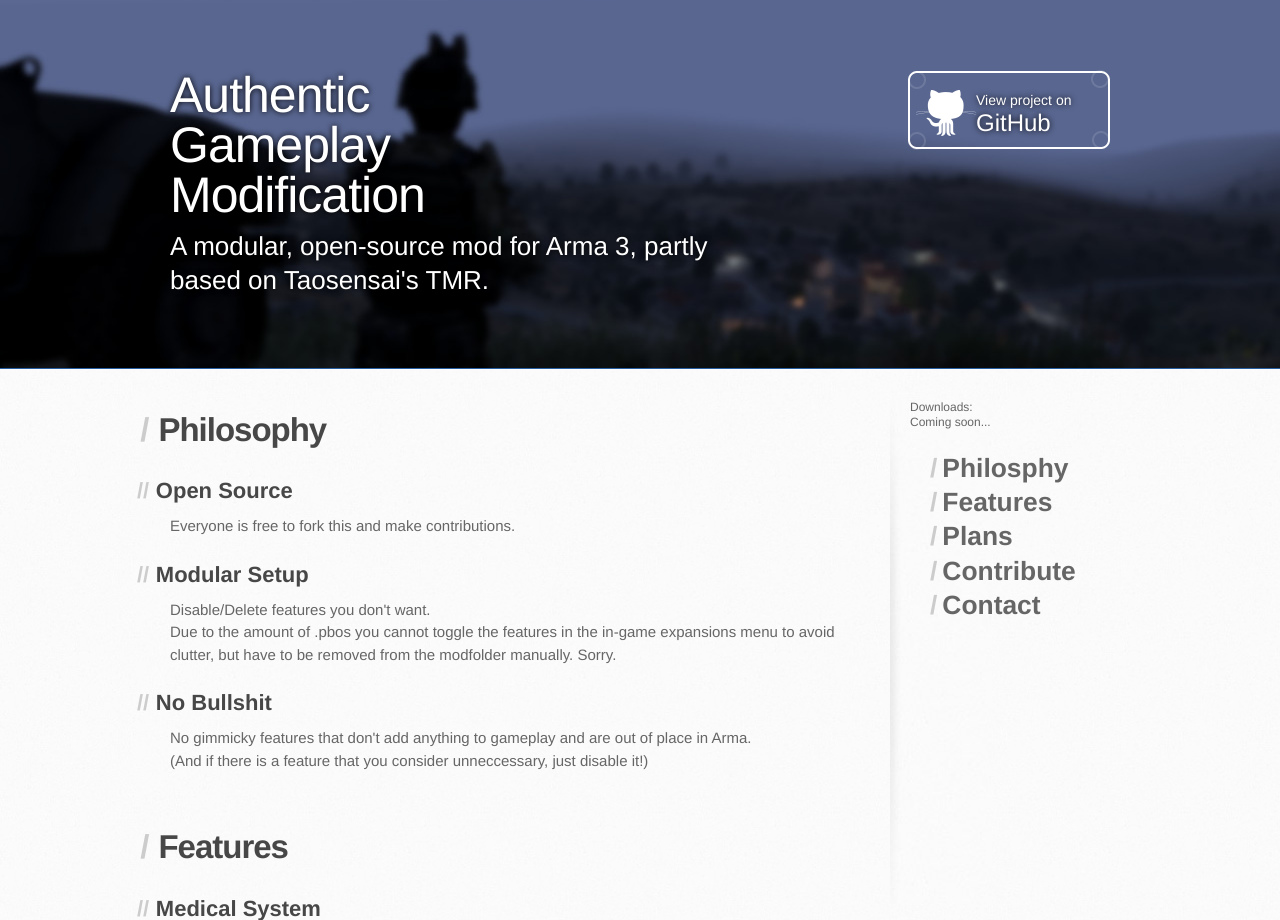
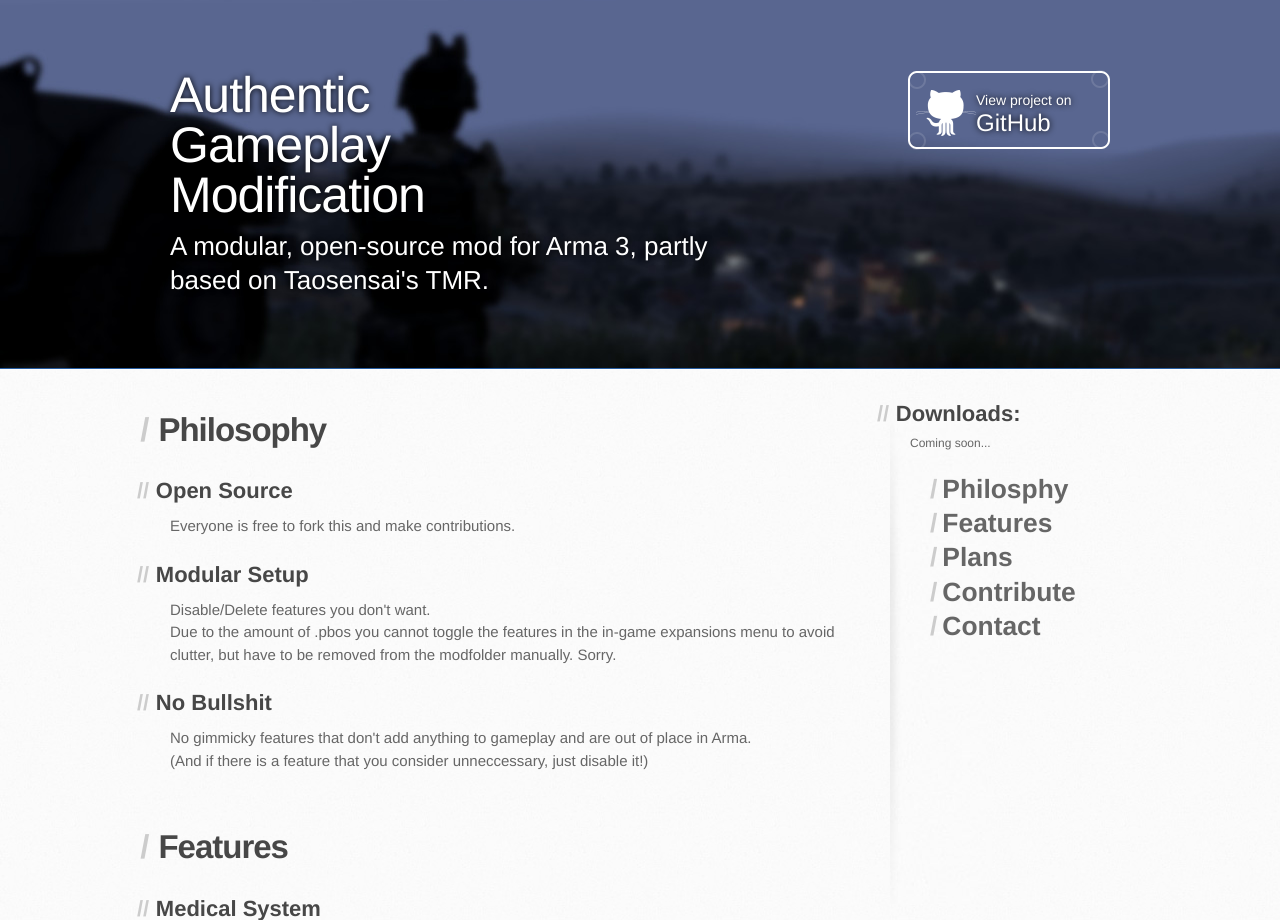
Before and after one commit to KoffeinFlummi/AGM, a PHP site: page / in a window 1280 px wide. Shown: the top 920 px of the page. Run offline with PHP 8.4, Linux system fonts and the light colour scheme; some libraries are stand-ins or nearby versions.

Commit message:
Update stylesheet.css

```diff
--- a/stylesheets/stylesheet.css
+++ b/stylesheets/stylesheet.css
@@ -127,6 +127,20 @@ aside#sidebar {
   background: transparent url(../images/sidebar-bg.jpg) 0 0 no-repeat;
   font-size: 12px;
   line-height: 1.3;
+}
+
+aside#sidebar h2 {
+  font-family: purista-web, 'Helvetica Neue', Helvetica, Arial, serif;
+  font-size: 22px;
+  font-weight: bold;
+  margin-bottom: 8px;
+  color: #474747;
+}
+aside#sidebar h2:before {
+  content: "//";
+  color: #ccc;
+  padding-right: 0.3em;
+  margin-left: -1.5em;
 }
 
 aside#sidebar p.repo-owner,
```
